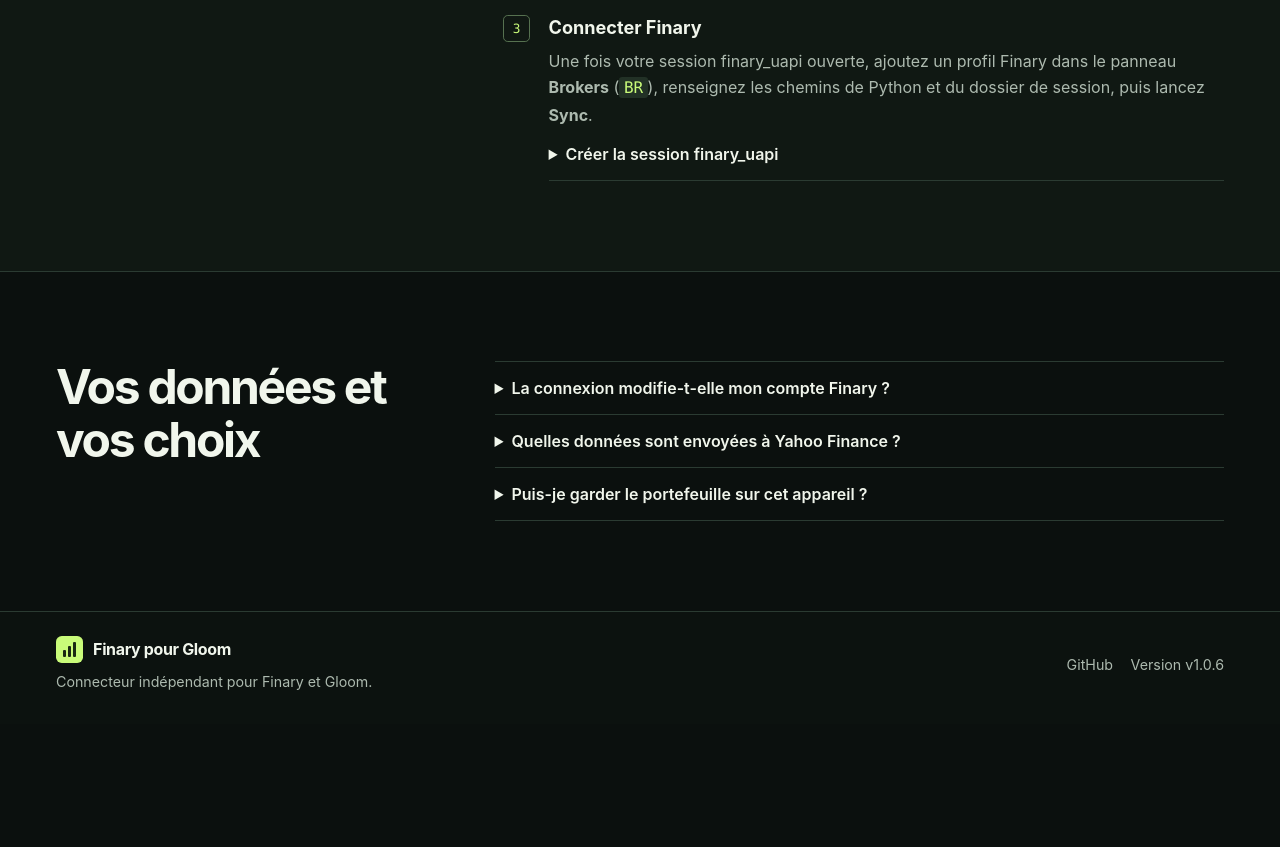
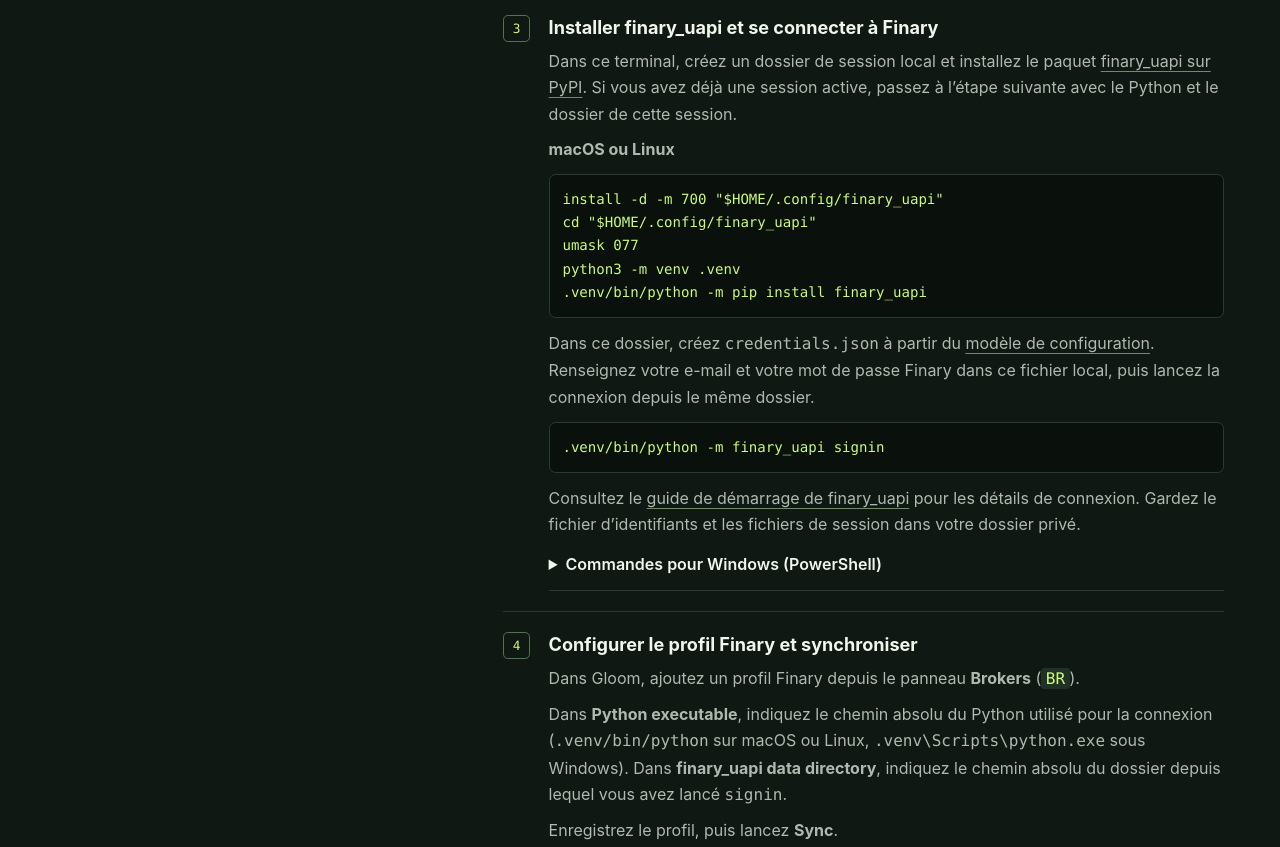
Before and after one commit to lbonvarl/gloom-finary, a website: page docs/index.html in a window 1280 px wide. Shown: the part 1760-2607 px from the top of the page. Before the commit the page ends 2484 px from the top, so only its background shows below. Drawn offline with Linux system fonts and the light colour scheme.

Commit message:
Document finary_uapi setup before the first sync

```diff
--- a/docs/index.html
+++ b/docs/index.html
@@ -71,12 +71,34 @@
             <a class="text-link" href="https://github.com/lbonvarl/gloomberb-finary-downloads/releases/download/v1.0.6/gloomberb-finary-v1.0.6.zip">Télécharger le ZIP</a>
             <details><summary>Installation manuelle avec le ZIP</summary><p>Décompressez le dossier gloomberb-finary dans le dossier plugins de Gloom, puis relancez l’application. La commande gloom plugins indique l’emplacement utilisé sur votre système.</p></details>
           </div></li>
-          <li><div><h3>Connecter Finary</h3><p>Une fois votre session finary_uapi ouverte, ajoutez un profil Finary dans le panneau <strong>Brokers</strong> (<kbd>BR</kbd>), renseignez les chemins de Python et du dossier de session, puis lancez <strong>Sync</strong>.</p>
-            <details><summary>Créer la session finary_uapi</summary><p>Sur macOS ou Linux, créez un dossier de session et un environnement Python privé.</p><pre class="snippet"><code>install -d -m 700 &quot;$HOME/.config/finary_uapi&quot;
-cd &quot;$HOME/.config/finary_uapi&quot;
+          <li id="finary-uapi"><div>
+            <h3>Installer finary_uapi et se connecter à Finary</h3>
+            <p>Dans ce terminal, créez un dossier de session local et installez le paquet <a class="text-link" href="https://pypi.org/project/finary-uapi/">finary_uapi sur PyPI</a>. Si vous avez déjà une session active, passez à l’étape suivante avec le Python et le dossier de cette session.</p>
+            <p><strong>macOS ou Linux</strong></p>
+            <pre class="snippet"><code>install -d -m 700 "$HOME/.config/finary_uapi"
+cd "$HOME/.config/finary_uapi"
 umask 077
 python3 -m venv .venv
-.venv/bin/python -m pip install finary_uapi</code></pre><p>Suivez ensuite le guide finary_uapi pour la connexion depuis ce dossier. Dans Gloom, indiquez les chemins absolus vers .venv/bin/python et le dossier de session. Sous Windows, utilisez .venv\Scripts\python.exe.</p><p><a class="text-link" href="https://github.com/lasconic/finary_uapi#quick-start">Guide de connexion finary_uapi</a></p></details>
+.venv/bin/python -m pip install finary_uapi</code></pre>
+            <p>Dans ce dossier, créez <code>credentials.json</code> à partir du <a class="text-link" href="https://github.com/lasconic/finary_uapi/blob/main/credentials.json.tpl">modèle de configuration</a>. Renseignez votre e-mail et votre mot de passe Finary dans ce fichier local, puis lancez la connexion depuis le même dossier.</p>
+            <pre class="snippet"><code>.venv/bin/python -m finary_uapi signin</code></pre>
+            <p>Consultez le <a class="text-link" href="https://github.com/lasconic/finary_uapi#quick-start">guide de démarrage de finary_uapi</a> pour les détails de connexion. Gardez le fichier d’identifiants et les fichiers de session dans votre dossier privé.</p>
+            <details>
+              <summary>Commandes pour Windows (PowerShell)</summary>
+              <pre class="snippet"><code>$session = Join-Path $env:LOCALAPPDATA "finary_uapi"
+New-Item -ItemType Directory -Force -Path $session
+Set-Location $session
+py -3 -m venv .venv
+.\.venv\Scripts\python.exe -m pip install finary_uapi</code></pre>
+              <p>Créez <code>credentials.json</code> dans ce dossier comme indiqué ci-dessus, puis lancez la connexion.</p>
+              <pre class="snippet"><code>.\.venv\Scripts\python.exe -m finary_uapi signin</code></pre>
+            </details>
+          </div></li>
+          <li><div>
+            <h3>Configurer le profil Finary et synchroniser</h3>
+            <p>Dans Gloom, ajoutez un profil Finary depuis le panneau <strong>Brokers</strong> (<kbd>BR</kbd>).</p>
+            <p>Dans <strong>Python executable</strong>, indiquez le chemin absolu du Python utilisé pour la connexion (<code>.venv/bin/python</code> sur macOS ou Linux, <code>.venv\Scripts\python.exe</code> sous Windows). Dans <strong>finary_uapi data directory</strong>, indiquez le chemin absolu du dossier depuis lequel vous avez lancé <code>signin</code>.</p>
+            <p>Enregistrez le profil, puis lancez <strong>Sync</strong>.</p>
           </div></li>
         </ol>
       </div>
```
Also changed, not shown: docs/en/index.html (+26 -4 lines).
